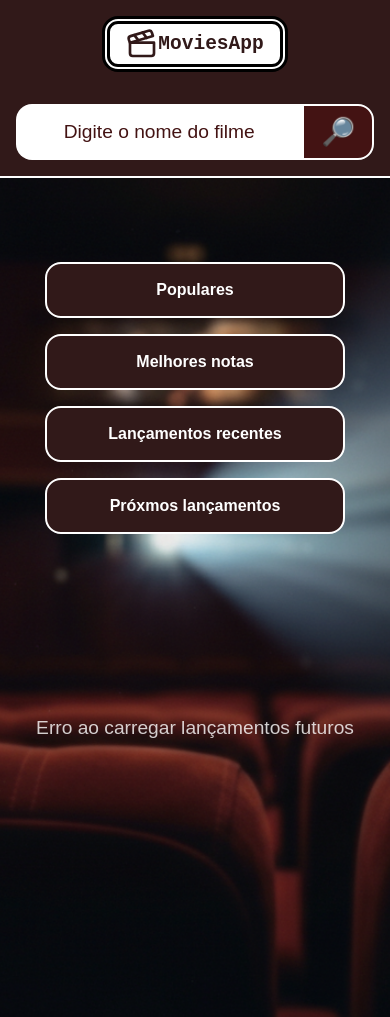
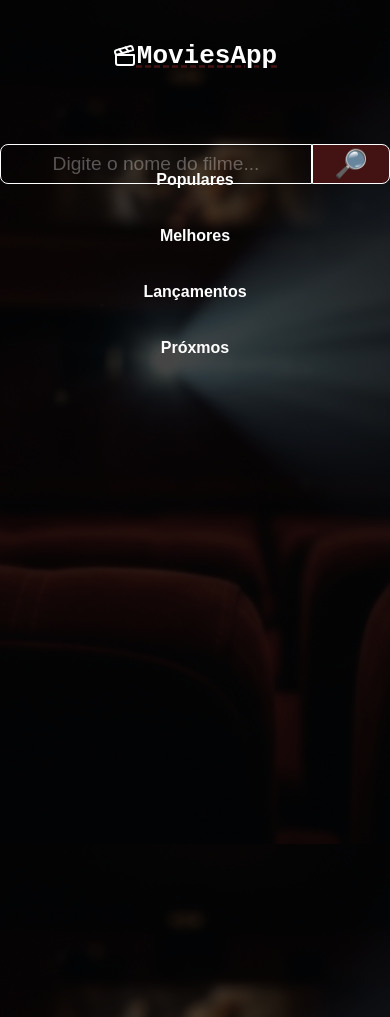
Before and after one commit to Wallacesalima/Movies-API, a plain HTML site: page index.html in a window 390 px wide. Shown: the top 1017 px of the page. Drawn offline with Linux system fonts and the light colour scheme; no server answers.

Commit message:
Novo layout
layout mais moderno, falta ajustes para mobile

```diff
--- a/frontEnd/css/style.css
+++ b/frontEnd/css/style.css
@@ -3,19 +3,30 @@
   margin: 0;
 }
 
+header {
+  display: flex;
+  justify-self: center;
+  align-items: center;
+  width: 60%;
+  gap: 5rem;
+  margin: 2rem 0 1rem 0;
+}
+
 nav {
-  background: #311919;
   display: flex;
-  justify-content: space-between;
+  height: 4rem;
   align-items: center;
-  border-bottom: solid 2px #fff;
-  padding: 1rem;
 }
 
 body {
   font-family: Arial, sans-serif;
   /* background: #431313; */
   color: #fff;
+  background: linear-gradient(rgba(0, 0, 0, 0.7),
+      rgba(0, 0, 0, 0.7)), url('/frontEnd/img/Whisk_5da42f2111cbc0da5f84e63436bc5f65eg.png');
+  background-size: cover;
+  background-attachment: fixed;
+  background-position: center center;
 }
 
 footer {
@@ -32,19 +43,26 @@ footer {
 }
 
 svg {
-  stroke: #311919;
-  width: 2rem;
+  stroke: #ffffff;
+  width: 1.5rem;
 }
 
 .container_logo {
-  display:flex ;
+  display: flex;
+  cursor: pointer;
   align-items: center;
   justify-items: center;
-  background-color: #fff;
-  padding: 1rem;
-  border-radius:1rem;
-  max-height: 3.5rem;
-  border: double 0.5rem #000000;
+  background-color: #ffffff00;
+  padding: 0.5rem;
+  border-radius: 1rem;
+  max-height: 3rem;
+  text-decoration: dashed underline #431313;
+  border: solid #ffffff00 1px;
+}
+
+.container_logo:hover {
+  border: solid #fff 1px;
+  text-decoration: solid underline #ffffff;
 }
 
 .container_footer {
@@ -64,7 +82,7 @@ svg {
 }
 
 h1 {
-  color: #311919;
+  color: #ffffff;
   padding: 1rem 0;
   margin: 0.5rem 0;
   font-family: monospace;
@@ -74,32 +92,35 @@ h1 {
 .container_input {
   display: flex;
   width: 80%;
-  justify-content: end;
+  justify-content: center;
+  margin: 2rem;
 }
 
 input {
+  background: none;
   padding: 0.5rem 1rem;
   font-size: 1.2rem;
   border: none;
   outline: none;
   color: #ffffff;
-  width: 70%;
-  margin: 0 0 0 3rem;
+  width: 100%;
   text-align: center;
-  height: 3.5rem;
-  border-radius: 1rem 0 0 1rem;
+  height: 2.5rem;
+  border-radius: 0.5rem 0 0 0.5rem;
+  border: solid 1px #fff;
 }
 
 input:focus {
+  color: #fff;
   transition: all 0.5s ease-in-out;
-  background: #431313;
-  border: solid 2px #fff;
+  background: #43131380;
+  border: solid 1px #fff;
   outline: #fff;
   border-radius: none;
 }
 
 input::placeholder {
-  color: #431313;
+  color: #ffffff50;
 }
 
 .busca {
@@ -109,13 +130,12 @@ input::placeholder {
 .busca-botao {
   text-align: center;
   background: #431313;
-  color: white;
   cursor: pointer;
-  border: solid 2px #fff;
+  border: solid 1px #fff;
   font-size: 1.7rem;
-  width: 10%;
-  height: 3.5rem;
-  border-radius: 0 1rem 1rem 0;
+  min-width: 4rem;
+  height: 2.5rem;
+  border-radius: 0 0.5rem 0.5rem 0;
 }
 
 .busca-botao:hover {
@@ -131,14 +151,16 @@ input::placeholder {
   justify-content: center;
 }
 
+.logo-button {
+  background: none;
+  border: none;
+}
+
 .container {
-  display: grid;
-  padding: 2rem;
+  display: flex;
+  justify-content: center;
+  padding: 1rem;
   min-height: 100vh;
-  background-image: url('/frontEnd/img/Whisk_5da42f2111cbc0da5f84e63436bc5f65eg.png');
-  background-size: cover;
-  background-attachment: fixed;
-  background-position: center center;
 }
 
 .container_gif {
@@ -151,34 +173,29 @@ input::placeholder {
 .btns_nav {
   display: flex;
   justify-content: center;
-  gap: 5rem;
+  gap: 2rem;
   width: 100%;
 }
 
 .btns_nav_style {
-  padding: 0.5rem;
   font-size: 1rem;
   font-weight: 600;
-  background-color: #311919;
+  background: none;
   color: #fff;
-  border-radius: 1rem;
-  max-width: 15rem;
-  min-width: 15rem;
-  min-height: 3.5rem;
-  max-height: 3.5rem;
-  border: solid 2px #fff;
+  border: none;
+  min-width: 10rem;
+  min-height: 2.5rem;
+  border-bottom: solid 2px none;
 }
 
 .btns_nav_style:hover {
-  color: #311919;
-  background-color: #fff;
+  background-color: none;
   cursor: pointer;
-  transition: all 0.5s linear;
-  border: double 5px #311919;
+  border-bottom: solid 2px #ffffff;
 }
 
 .btns_nav_style:active {
-  border: solid 5px #311919;
+  border-bottom: solid 2px #311919;
 }
 
 
@@ -260,6 +277,8 @@ input::placeholder {
 }
 
 .sem_trailer {
+  width: 100%;
+  text-align: center;
   display: inline-block;
   margin-top: 1rem;
   padding: 6px 12px;
@@ -272,6 +291,8 @@ input::placeholder {
 }
 
 .botao-trailer {
+  width: 100%;
+  text-align: center;
   display: inline-block;
   margin-top: 1rem;
   padding: 6px 12px;
@@ -304,11 +325,13 @@ input::placeholder {
 }
 
 .feedback_error {
-  justify-content: center;
+  justify-self: center;
+  align-content: center;
   text-align: center;
   padding: 1rem;
   font-size: 2rem;
   width: 35%;
+  height: 10rem;
   background-color: #e50914cd;
   animation: fadeUp 0.7s ease-out forwards;
 }
@@ -361,8 +384,6 @@ input::placeholder {
   }
 
   .container {
-    background-image: url('/frontEnd/img/Whisk_5da42f2111cbc0da5f84e63436bc5f65eg.png');
-
     background-size: cover;
     background-attachment: fixed;
     padding: 0.5rem;
@@ -374,7 +395,8 @@ input::placeholder {
     justify-content: center;
   }
 
-  .botao-trailer, .sem_trailer {
+  .botao-trailer,
+  .sem_trailer {
     width: 100%;
     text-align: center;
   }
@@ -383,7 +405,7 @@ input::placeholder {
     grid-template-columns: repeat(auto-fit, minmax(14rem, 1fr));
   }
 
-  nav {
+  header {
     width: 100%;
     flex-direction: column;
     gap: 2rem;
--- a/frontEnd/js/index.js
+++ b/frontEnd/js/index.js
@@ -46,6 +46,10 @@ function criarCardFilme(filme) {
 
 const feedback = document.getElementById('feedback');
 
+function criarIntroducao() {
+    const container = document.querySelector(".card-filmes");
+    container.innerHTML = ''
+}
 
 function mostrarFeedback(mensagem) {
     feedback.textContent = mensagem;
@@ -64,7 +68,7 @@ function mostrarLoading() {
 
 function esconderFeedback() {
     feedback.classList.add('hidden');
-    feedback.classList.remove('feedback_error', 'feedback_info');
+    feedback.classList.remove('feedback_error', 'feedback_info','feedback');
     feedback.textContent = ''
 }
 
@@ -161,8 +165,6 @@ function carregarLancamentos() {
     const container = document.querySelector(".card-filmes");
     container.textContent = '';
 
-
-
     mostrarLoading();
 
     for (let i = 1; i <= 1; i++) {
@@ -172,9 +174,9 @@ function carregarLancamentos() {
 
         carregarLancamentosApi(url).then(dados => {
             dados.results.forEach(filme => {
-                    const card = criarCardFilme(filme)
-                    container.appendChild(card)
-                    esconderFeedback()
+                const card = criarCardFilme(filme)
+                container.appendChild(card)
+                esconderFeedback()
             });
         })
             .catch(() => {
@@ -188,21 +190,24 @@ function carregarProximosFilmes() {
     container.textContent = '';
     mostrarLoading();
 
+    const data = new Date();
+    const dia = String(data.getDate()).padStart(2, '0');
+    const mes = String(data.getMonth() + 1).padStart(2, '0'); // Mês é 0-11
+    const ano = data.getFullYear();
 
+    const dataAtual = `${ano}-${mes}-${dia}`;
+    console.log(dataAtual); // Ex: 09-02-2026
 
     for (let i = 1; i <= 50; i++) {
         const url = `https://movies-api-dlx6.onrender.com/api/nextFilmes?page=${i}`;
 
-
         carregarProximosApi(url).then(dados => {
             dados.results.forEach(filme => {
-                if(filme.release_date >= '2026-02-06' && filme.popularity >= 10.0) {
+                if (filme.release_date >= dataAtual && filme.popularity >= 10.0) {
                     const card = criarCardFilme(filme)
                     container.appendChild(card)
                 }
                 esconderFeedback()
-                feedback.classList.add('feedback_info')
-                mostrarFeedback('Digite um filme no campo acima e clique na "🔍" para busca-lo. ')
             });
         })
             .catch(() => {
@@ -214,8 +219,6 @@ function carregarProximosFilmes() {
 // Quando o site carregar, adiciona o evento de clique no botão de busca
 document.addEventListener("DOMContentLoaded", () => {
 
-    mostrarFeedback('Digite um filme no campo acima e clique na "🔍" para busca-lo.')
-    carregarProximosFilmes()
 
     document.getElementById("botaoBusca").addEventListener("click", buscarFilme);
 
@@ -233,4 +236,6 @@ document.addEventListener("DOMContentLoaded", () => {
 
     document.getElementById("lancamento").addEventListener('click', carregarLancamentos)
 
+    document.getElementById("lancamento-futuros").addEventListener('click', carregarProximosFilmes)
+
 });
--- a/frontEnd/js/trailer.js
+++ b/frontEnd/js/trailer.js
@@ -13,10 +13,10 @@ function carregarTrailer(idFilme, card) {
             trailerContainer.innerHTML = `
             <a href="https://www.youtube.com/watch?v=${trailer.key}"
                target="_blank"
-               class="botao-trailer">🎬 Ver Trailer</a>`;
+               class="botao-trailer">Clique para ver o Trailer</a>`;
         } else {
             // Se não tiver trailer
-            trailerContainer.innerHTML = `<a class="sem_trailer" >Trailer não disponível.</a>`;
+            trailerContainer.innerHTML = `<a class="sem_trailer" >Trailer indisponível.</a>`;
         }
     });
 }
--- a/index.html
+++ b/index.html
@@ -10,8 +10,8 @@
 </head>
 
 <body>
-  <nav>
-    <div class="container_logo">
+  <header>
+    <div class="container_logo" onclick="location.reload()">
       <svg xmlns="http://www.w3.org/2000/svg" viewBox="0 0 24 24" fill="none" stroke="currentColor"
       stroke-width="2" stroke-linecap="round" stroke-linejoin="round"
       class="lucide lucide-clapperboard-icon lucide-clapperboard">
@@ -23,23 +23,25 @@
     <h1>MoviesApp</h1>
     </div>
     <div class="container_input">
-      <input type="text" id="inputBusca" placeholder="Digite o nome do filme">
+      <input type="text" id="inputBusca" placeholder="Digite o nome do filme...">
       <button id="botaoBusca" class="busca-botao">🔎</button>
+    </div>
+  </header>
+  <nav>
+    <div class="btns_nav">
+      <button id="populares" class="btns_nav_style">Populares</button>
+      <button id="melhores_notas" class="btns_nav_style">Melhores</button>
+      <button id="lancamento" class="btns_nav_style">Lançamentos</button>
+      <button id="lancamento-futuros" class="btns_nav_style">Próxmos</button>
     </div>
   </nav>
 
   <div class="container">
-    <div class="btns_nav">
-      <button id="populares" class="btns_nav_style">Populares</button>
-      <button id="melhores_notas" class="btns_nav_style">Melhores notas</button>
-      <button id="lancamento" class="btns_nav_style">Lançamentos recentes</button>
-      <button id="lancamento-futuros" class="btns_nav_style">Próxmos lançamentos</button>
-    </div>
-    <div id="feedback" class="feedback hidden"></div>
-    <section class="section-filmes">
-      <div class="busca centralizar">
-      </div>
-      <div class="card-filmes"></div>
+  <div id="feedback" class="feedback hidden"></div>
+  <section class="section-filmes">
+    <!-- <div class="busca centralizar">
+    </div> -->
+    <div class="card-filmes"></div>
     </section>
   </div>
 
```
